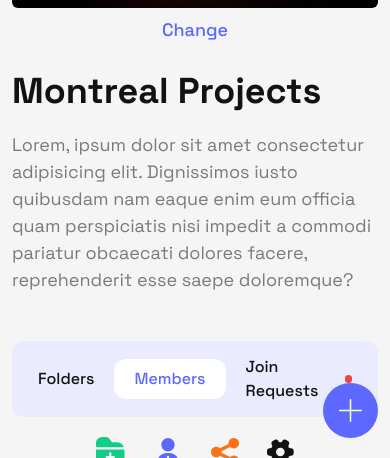
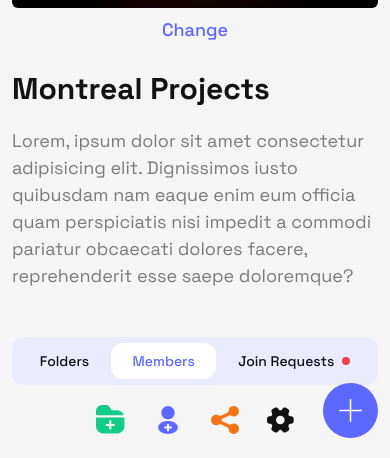
Before and after one commit to gyenabubakar/tasksheet-app, a Next.js app: page /app/workspaces/1/members in a window 390 px wide. Shown: the part 386-844 px from the top of the page. Built offline with nearby package versions, Linux system fonts and the light colour scheme.

Commit message:
fixed responsiveness for WorkspaceDetailsLayout & /requests

```diff
--- a/components/workspace/WorkspaceDetailsLayout.tsx
+++ b/components/workspace/WorkspaceDetailsLayout.tsx
@@ -55,7 +55,7 @@ const WorkspaceDetailsLayout: React.FC = ({ children }) => {
         <div className="button-wrapper mb-10">
           <button onClick={() => router.back()}>
             <a>
-              <Image src={iconArrowLeft} width="19px" height="14px" />
+              <Image src={iconArrowLeft} width="19px" height="14px" priority />
               <span className="inline-block ml-3 font-medium">Back</span>
             </a>
           </button>
@@ -63,7 +63,7 @@ const WorkspaceDetailsLayout: React.FC = ({ children }) => {
 
         <div className="workspace-info flex flex-col-reverse justify-between items-center lg:justify-start lg:items-start lg:grid grid-cols-12">
           <div className="div col-span-8">
-            <h1 className="font-bold text-4xl md:text-[48px] md:text-center lg:text-left">
+            <h1 className="font-bold text-3xl md:text-[48px] md:text-center lg:text-left">
               Montreal Projects
             </h1>
 
@@ -76,11 +76,12 @@ const WorkspaceDetailsLayout: React.FC = ({ children }) => {
           </div>
 
           <div className="cover-wrapper w-full mb-5 lg:mb-0 col-start-10 col-span-3">
-            <div className="cover w-full h-56 md:w-8/12 md:h-72 md:mx-auto lg:mx-0 lg:w-72 lg:h-40 relative">
+            <div className="cover w-full h-56 sm:h-72 md:w-8/12 md:h-72 md:mx-auto lg:mx-0 lg:w-72 lg:h-40 relative">
               <Image
                 src="/images/macbook.jpeg"
                 layout="fill"
                 className="rounded-md"
+                priority
               />
             </div>
             <div className="text-center">
@@ -92,10 +93,10 @@ const WorkspaceDetailsLayout: React.FC = ({ children }) => {
         </div>
 
         <div className="nav flex flex-col md:flex-row justify-between items-center pt-12">
-          <div className="tabs font-medium flex items-center bg-[#EAEBFF] px-1.5 py-1.5 rounded-[12px]">
+          <div className="tabs text-sm md:text-base font-medium flex items-center bg-[#EAEBFF] px-1.5 py-1.5 rounded-[12px] w-full md:w-auto">
             <Link href={`/app/workspaces/${workspaceID}`}>
               <a
-                className={`tab text-base px-5 md:px-8 py-2 rounded-[12px] ${
+                className={`tab flex-grow text-center px-3 sm:px-5 md:px-8 py-2 rounded-[12px] ${
                   isFoldersTab ? 'active' : ''
                 }`}
               >
@@ -105,7 +106,7 @@ const WorkspaceDetailsLayout: React.FC = ({ children }) => {
 
             <Link href={`/app/workspaces/${workspaceID}/members`}>
               <a
-                className={`tab text-base px-5 md:px-8 py-2 rounded-[12px] ${
+                className={`tab flex-grow text-center px-3 sm:px-5 md:px-8 py-2 rounded-[12px] ${
                   isMembersTab ? 'active' : ''
                 }`}
               >
@@ -115,7 +116,7 @@ const WorkspaceDetailsLayout: React.FC = ({ children }) => {
 
             <Link href={`/app/workspaces/${workspaceID}/requests`}>
               <a
-                className={`tab flex items-center text-base px-5 md:px-8 py-2 rounded-[12px] ${
+                className={`tab flex-grow justify-center flex items-center px-3 sm:px-5 md:px-8 py-2 rounded-[12px] ${
                   isRequestsTab ? 'active' : ''
                 }`}
               >
@@ -133,7 +134,7 @@ const WorkspaceDetailsLayout: React.FC = ({ children }) => {
                 router.push(`/app/workspaces/${workspaceID}/new-folder`)
               }
             >
-              <Image src={iconFolderAdd} />
+              <Image src={iconFolderAdd} priority />
             </button>
             {isMounted && (
               <ReactTooltip
@@ -153,7 +154,7 @@ const WorkspaceDetailsLayout: React.FC = ({ children }) => {
                 router.push(`/app/workspaces/${workspaceID}/invite`)
               }
             >
-              <Image src={iconAddUser} width="30px" height="28px" />
+              <Image src={iconAddUser} width="30px" height="28px" priority />
             </button>
             {isMounted && (
               <ReactTooltip
@@ -167,7 +168,7 @@ const WorkspaceDetailsLayout: React.FC = ({ children }) => {
             )}
 
             <button data-tip data-for="share-link" onClick={handleShareLink}>
-              <Image src={iconShare} width="28px" height="28px" />
+              <Image src={iconShare} width="28px" height="28px" priority />
             </button>
             {isMounted && (
               <ReactTooltip
@@ -187,7 +188,7 @@ const WorkspaceDetailsLayout: React.FC = ({ children }) => {
                 router.push(`/app/workspaces/${workspaceID}/settings`)
               }
             >
-              <Image src={iconSettings} width="28px" height="28px" />
+              <Image src={iconSettings} width="28px" height="28px" priority />
             </button>
             {isMounted && (
               <ReactTooltip
--- a/pages/app/workspaces/[workspaceID]/requests.tsx
+++ b/pages/app/workspaces/[workspaceID]/requests.tsx
@@ -20,7 +20,7 @@ const WorkspaceRequestsPage: PageWithLayout = () => {
     //   id: '1',
     //   user: {
     //     id: '1',
-    //     name: 'De Graft Athur',
+    //     name: 'De Graft Arthur',
     //     email: 'degraft@gmail.com',
     //     avatar:
     //       'https://images.unsplash.com/photo-1522529599102-193c0d76b5b6?ixlib=rb-1.2.1&ixid=MnwxMjA3fDB8MHxwaG90by1wYWdlfHx8fGVufDB8fHx8&auto=format&fit=crop&w=2070&q=80',
@@ -30,7 +30,7 @@ const WorkspaceRequestsPage: PageWithLayout = () => {
     //   id: '2',
     //   user: {
     //     id: '1',
-    //     name: 'De Graft Athur',
+    //     name: 'De Graft Arthur',
     //     email: 'degraft@gmail.com',
     //     avatar:
     //       'https://images.unsplash.com/photo-1522529599102-193c0d76b5b6?ixlib=rb-1.2.1&ixid=MnwxMjA3fDB8MHxwaG90by1wYWdlfHx8fGVufDB8fHx8&auto=format&fit=crop&w=2070&q=80',
@@ -115,7 +115,9 @@ const WorkspaceRequestsPage: PageWithLayout = () => {
             <div className="mt-10">
               <Button
                 paddingClasses="px-8 py-6"
-                icon={<Image src={iconShare} width="27px" height="27px" />}
+                icon={
+                  <Image src={iconShare} width="27px" height="27px" priority />
+                }
                 onClick={() => handleShareLink()}
               >
                 <span className="ml-8">Share Link</span>
--- a/styles/globals.css
+++ b/styles/globals.css
@@ -84,6 +84,9 @@ nav .link-item.exact-active {
 .workspace-heading button[data-for='share-link'] {
   @apply mr-7;
 }
+.workspace-heading .nav .tabs {
+  /*@apply  ;*/
+}
 
 .workspace-heading .nav .tab:hover {
   @apply text-main;
```
